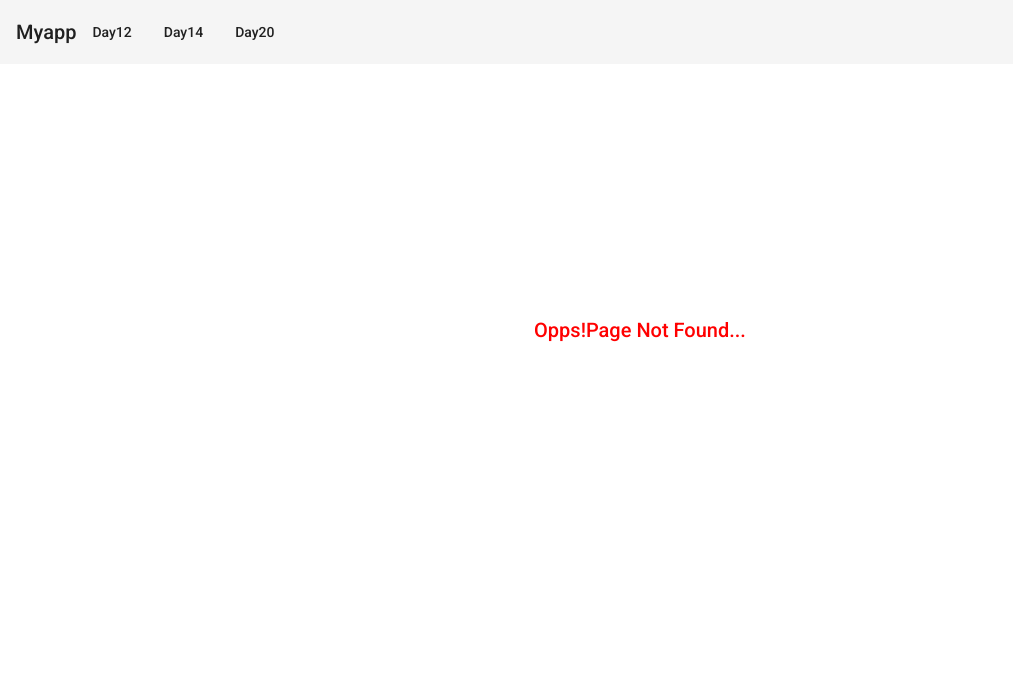
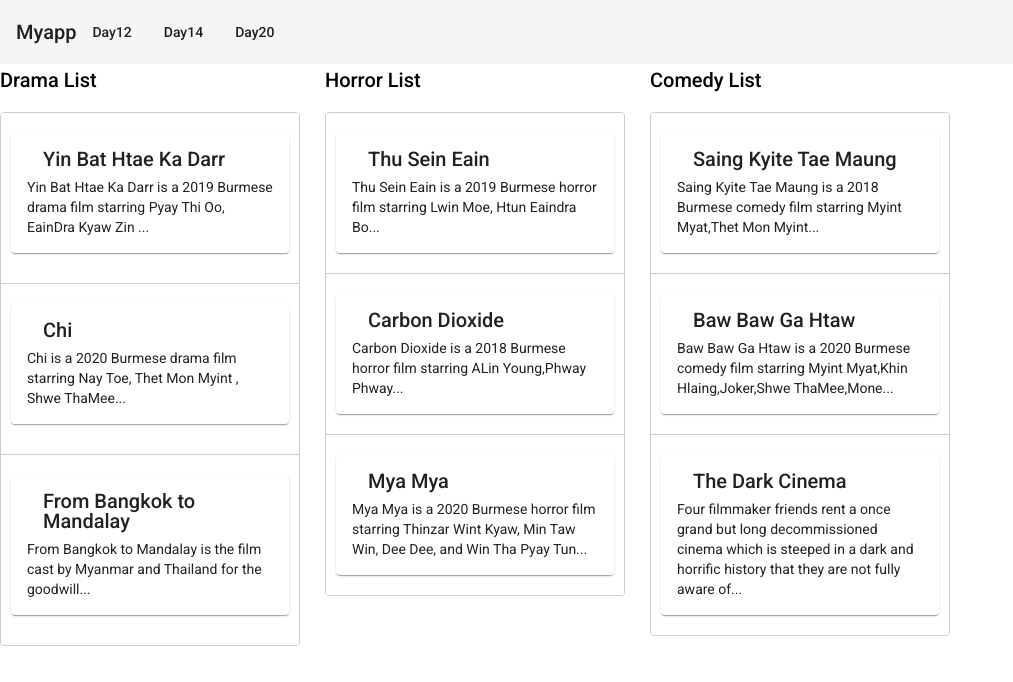
Before and after one commit to ayeayethet151198/angular-training, an Angular app: page /day27 in a window 1280 px wide. Before the commit this address had no page. Shown: the top 682 px of the page, without its empty margins (0-1013 px from the left). Built offline with nearby package versions, Linux system fonts and the light colour scheme.

Commit message:
#day27(add commit for assignment day27)

```diff
--- a/src/app/app-routing.module.ts
+++ b/src/app/app-routing.module.ts
@@ -27,6 +27,7 @@ import { AssignmentDay24Component } from './pages/assignment-day24/assignment-da
 import { AssignmentDay25Component } from './pages/assignment-day25/assignment-day25.component';
 import { PostControlComponent } from './pages/post-control/post-control.component';
 import { AssignmentDay26Component } from './pages/assignment-day26/assignment-day26.component';
+import { AssignmentDay27Component } from './pages/assignment-day27/assignment-day27.component';
 
 //guards
 import { UserGuard } from './guards/user.guard';
@@ -141,6 +142,10 @@ const routes: Routes = [
     component: AssignmentDay26Component,
   },
   {
+    path: 'day27',
+    component: AssignmentDay27Component,
+  },
+  {
     path: '**',
     component: NotFondPageComponent
   },
--- a/src/app/app.module.ts
+++ b/src/app/app.module.ts
@@ -5,6 +5,7 @@ import { FormsModule, ReactiveFormsModule } from "@angular/forms";
 import { AngularMaterailModule } from './angular-material.module';
 import { BrowserAnimationsModule } from '@angular/platform-browser/animations';
 import { HttpClientModule } from '@angular/common/http';
+import { DragDropModule } from '@angular/cdk/drag-drop';
 
 //pages.
 import { AppComponent } from './app.component';
@@ -34,6 +35,7 @@ import { NotFondPageComponent } from './pages/not-fond-page/not-fond-page.compon
 import { AssignmentDay25Component } from './pages/assignment-day25/assignment-day25.component';
 import { ToDoListComponent } from './pages/to-do-list/to-do-list.component';
 import { AssignmentDay26Component } from './pages/assignment-day26/assignment-day26.component';
+import { AssignmentDay27Component } from './pages/assignment-day27/assignment-day27.component';
 
 //pipes
 import { CustompipePipe } from './pipes/custompipe.pipe';
@@ -65,6 +67,7 @@ import { Custompipe1Pipe } from './pipes/custompipe1.pipe';
     AssignmentDay24Component,
     AssignmentDay25Component,
     AssignmentDay26Component,
+    AssignmentDay27Component,
     ToDoListComponent,
     PostControlComponent,
     NotFondPageComponent,
@@ -78,7 +81,8 @@ import { Custompipe1Pipe } from './pipes/custompipe1.pipe';
     BrowserAnimationsModule,
     ReactiveFormsModule,
     AngularMaterailModule,
-    HttpClientModule
+    HttpClientModule,
+    DragDropModule
   ],
   providers: [CustompipePipe, Custompipe1Pipe],
   bootstrap: [AppComponent]
--- /dev/null
+++ b/src/app/pages/assignment-day27/assignment-day27.component.html
@@ -0,0 +1,51 @@
+<div class="list-continer" cdkDropListGroup>
+  <div class="example-container">
+    <h2>Drama List</h2>
+    <div cdkDropList [cdkDropListData]="drama" class="example-list" (cdkDropListDropped)="drop($event)">
+      <div class="example-box" *ngFor="let item of drama" cdkDrag>
+        <div class="example-custom-placeholder" *cdkDragPlaceholder></div>
+        <mat-card class="example-card">
+          <mat-card-header>
+            <mat-card-title>{{item.name}}</mat-card-title>
+            <mat-card-subtitle></mat-card-subtitle>
+          </mat-card-header>
+          <mat-card-content>{{ item.description}}</mat-card-content>
+        </mat-card>
+      </div>
+    </div>
+  </div>
+
+  <div class="example-container">
+    <h2>Horror List</h2>
+    <div cdkDropList [cdkDropListData]="horror" class="example-list" (cdkDropListDropped)="drop($event)">
+      <div class="example-box" *ngFor="let item of horror" cdkDrag>
+        <div class="example-custom-placeholder" *cdkDragPlaceholder></div>
+        <mat-card>
+          <mat-card-header>
+            <mat-card-title>{{item.name}}</mat-card-title>
+            <mat-card-subtitle></mat-card-subtitle>
+          </mat-card-header>
+          <mat-card-content>
+            <p>{{ item.description}}</p>
+          </mat-card-content>
+        </mat-card>
+      </div>
+    </div>
+  </div>
+
+  <div class="example-container">
+    <h2>Comedy List</h2>
+    <div cdkDropList [cdkDropListData]="comedy" class="example-list" (cdkDropListDropped)="drop($event)">
+      <div class="example-box" *ngFor="let item of comedy" cdkDrag>
+        <div class="example-custom-placeholder" *cdkDragPlaceholder></div>
+        <mat-card>
+          <mat-card-header>
+            <mat-card-title>{{item.name}}</mat-card-title>
+            <mat-card-subtitle></mat-card-subtitle>
+          </mat-card-header>
+          <mat-card-content>{{ item.description}}</mat-card-content>
+        </mat-card>
+      </div>
+    </div>
+  </div>
+</div>
--- /dev/null
+++ b/src/app/pages/assignment-day27/assignment-day27.component.scss
@@ -0,0 +1,65 @@
+.list-container {
+  display: flex;
+  justify-content: center;
+}
+
+.example-container {
+  display: inline-block;
+  width: 300px;
+  margin: 0 25px 25px 0;
+  vertical-align: top;
+  max-width: 100%;
+}
+
+.example-list {
+  display: block;
+  overflow: hidden;
+  border: solid 1px #ccc;
+  background: white;
+  min-height: 60px;
+  border-radius: 4px;
+}
+
+.example-box {
+  display: flex;
+  flex-direction: row;
+  justify-content: space-between;
+  align-items: center;
+  padding: 20px 10px;
+  box-sizing: border-box;
+  background: white;
+  color: rgba(0, 0, 0, 0.87);
+  font-size: 14px;
+  cursor: move;
+  border-bottom: solid 1px #ccc;
+
+  .example-card {
+    margin-bottom: 10px;
+    max-width: 300px;
+
+  }
+}
+
+.cdk-drag-preview {
+  box-shadow: 0 5px 5px -3px rgba(0, 0, 0, 0.2),
+    0 8px 10px 1px rgba(0, 0, 0, 0.14),
+    0 3px 14px 2px rgba(0, 0, 0, 0.12);
+  box-sizing: border-box;
+  border-radius: 4px;
+}
+
+.cdk-drag-placeholder {
+  opacity: 0;
+}
+
+.cdk-drag-animating {
+  transition: transform 250ms cubic-bezier(0, 0, 0.2, 1);
+}
+
+.example-box:last-child {
+  border: none;
+}
+
+.example-list.cdk-drop-list-dragging .example-box:not(.cdk-drag-placeholder) {
+  transition: transform 250ms cubic-bezier(0, 0, 0.2, 1);
+}
--- /dev/null
+++ b/src/app/pages/assignment-day27/assignment-day27.component.ts
@@ -0,0 +1,83 @@
+import { CdkDragDrop, moveItemInArray, transferArrayItem } from '@angular/cdk/drag-drop';
+import { Component, OnInit } from '@angular/core';
+
+@Component({
+  selector: 'app-assignment-day27',
+  templateUrl: './assignment-day27.component.html',
+  styleUrls: ['./assignment-day27.component.scss']
+})
+export class AssignmentDay27Component implements OnInit {
+
+  movieList = [
+    { name: 'From Bangkok to Mandalay', order_key: 1, type: "drama", description: "From Bangkok to Mandalay is the film cast by Myanmar and Thailand for the goodwill..." },
+    { name: 'Mya Mya', order_key: 1, type: "horror", description: "Mya Mya is a 2020 Burmese horror film starring Thinzar Wint Kyaw, Min Taw Win, Dee Dee, and Win Tha Pyay Tun..." },
+    { name: 'The Dark Cinema', order_key: 1, type: "comedy", description: "Four filmmaker friends rent a once grand but long decommissioned cinema which is steeped in a dark and horrific history that they are not fully aware of..." },
+    { name: 'Chi', order_key: 1, type: "drama", description: "Chi is a 2020 Burmese drama film starring Nay Toe, Thet Mon Myint , Shwe ThaMee..." },
+    { name: 'Yin Bat Htae Ka Darr', order_key: 1, type: "drama", description: "Yin Bat Htae Ka Darr is a 2019 Burmese drama film starring Pyay Thi Oo, EainDra Kyaw Zin ..." },
+    { name: 'Carbon Dioxide', order_key: 1, type: "horror", description: "Carbon Dioxide is a 2018 Burmese horror film starring ALin Young,Phway Phway..." },
+    { name: 'Baw Baw Ga Htaw', order_key: 1, type: "comedy", description: "Baw Baw Ga Htaw is a 2020 Burmese comedy film starring Myint Myat,Khin Hlaing,Joker,Shwe ThaMee,Mone..." },
+    { name: 'Saing  Kyite Tae Maung', order_key: 1, type: "comedy", description: "Saing  Kyite Tae Maung is a 2018 Burmese comedy film starring Myint Myat,Thet Mon Myint..." },
+    { name: 'Thu Sein Eain', order_key: 1, type: "horror", description: "Thu Sein Eain is a 2019 Burmese horror film starring Lwin Moe, Htun Eaindra Bo..." },
+  ];
+  drama = [];
+  horror = [];
+  comedy = [];
+  allList = [];
+
+  constructor() {
+    const hasMovie = JSON.parse(localStorage.getItem("movie") || "[]");
+    if (hasMovie.length === 0) {
+      localStorage.setItem('movie', JSON.stringify(this.movieList));
+    }
+  }
+
+  ngOnInit(): void {
+    this.allList = JSON.parse(localStorage.getItem("movie") || "[]");
+    this.getMovie();
+  }
+
+  getMovie() {
+    this.drama = this.allList.filter((data: any) => {
+      return data.type === 'drama';
+    });
+    this.drama.sort((a: any, b: any) => a.order_key > b.order_key ? 1 : -1);
+    this.horror = this.allList.filter((data: any) => {
+      return data.type === 'horror';
+    });
+    this.horror.sort((a: any, b: any) => a.order_key > b.order_key ? 1 : -1);
+    this.comedy = this.allList.filter((data: any) => {
+      return data.type === 'comedy';
+    });
+    this.comedy.sort((a: any, b: any) => a.order_key > b.order_key ? 1 : -1);
+  }
+
+  drop(event: CdkDragDrop<string[]>) {
+    if (event.previousContainer !== event.container) {
+      transferArrayItem(event.previousContainer.data, event.container.data,
+        event.previousIndex, event.currentIndex)
+    } else {
+      moveItemInArray(event.container.data, event.previousIndex, event.currentIndex);
+    }
+    this.applySortedChange();
+  }
+
+  applySortedChange() {
+    if (this.drama.length > 0) {
+      this.drama = this.drama.map((item: any, index: any) => {
+        return Object.assign({ ...item, type: 'drama', order_key: index + 1 });
+      })
+    }
+    if (this.horror.length > 0) {
+      this.horror = this.horror.map((item: any, index: any) => {
+        return Object.assign({ ...item, type: 'horror', order_key: index + 1 });
+      })
+    }
+    if (this.comedy.length > 0) {
+      this.comedy = this.comedy.map((item: any, index: any) => {
+        return Object.assign({ ...item, type: 'comedy', order_key: index + 1 });
+      })
+    }
+    this.allList = [...this.drama, ...this.horror, ...this.comedy];
+    localStorage.setItem('movie', JSON.stringify(this.allList));
+  }
+}
```
Also changed, not shown: 1 other file (tests, documents, lock files or other folders).
